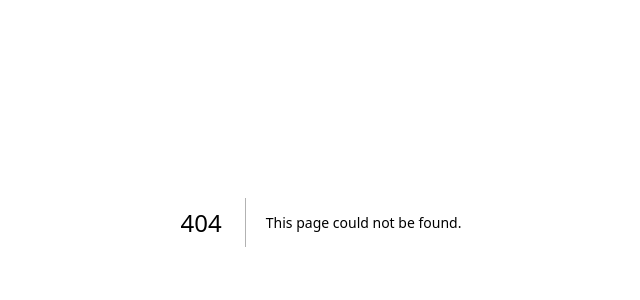
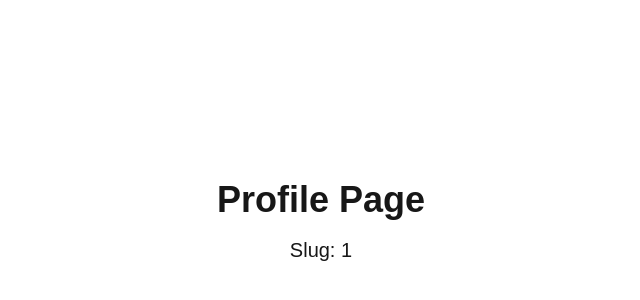
Before and after one commit to SageDevelopmentCode/dine-web, a Next.js app: page /profile/1 in a window 1280 px wide. Before the commit this address had no page. Shown: the part 178-478 px from the top of the page, without its empty margins (319-959 px from the left). Built offline with nearby package versions, Linux system fonts and the light colour scheme.

Commit message:
create slug screen

```diff
--- /dev/null
+++ b/app/profile/[slug]/page.tsx
@@ -0,0 +1,18 @@
+interface ProfilePageProps {
+  params: Promise<{
+    slug: string;
+  }>;
+}
+
+export default async function ProfilePage({ params }: ProfilePageProps) {
+  const { slug } = await params;
+
+  return (
+    <div className="flex min-h-screen items-center justify-center">
+      <div className="text-center">
+        <h1 className="text-4xl font-bold mb-4">Profile Page</h1>
+        <p className="text-xl">Slug: {slug}</p>
+      </div>
+    </div>
+  );
+}
```
